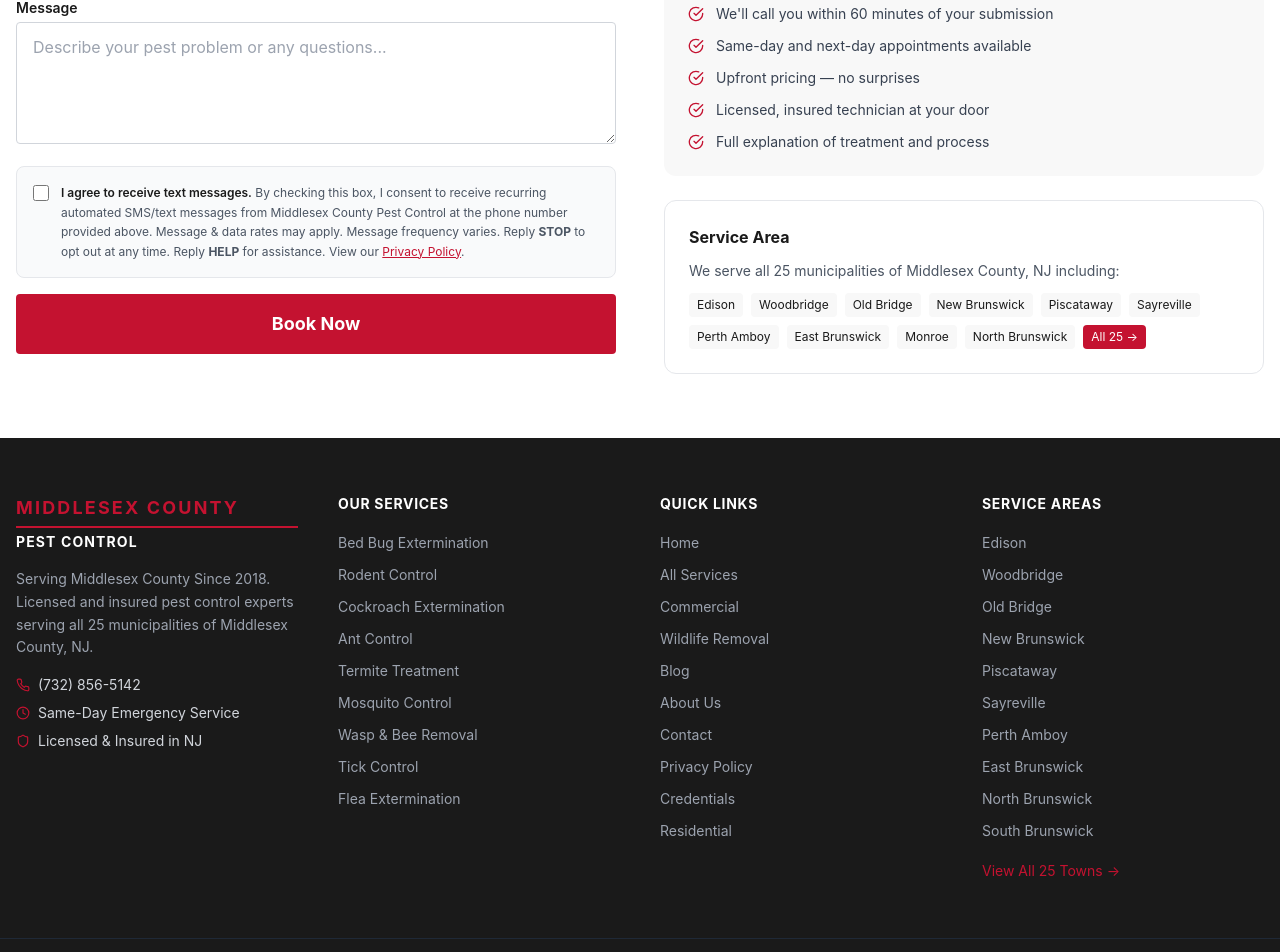
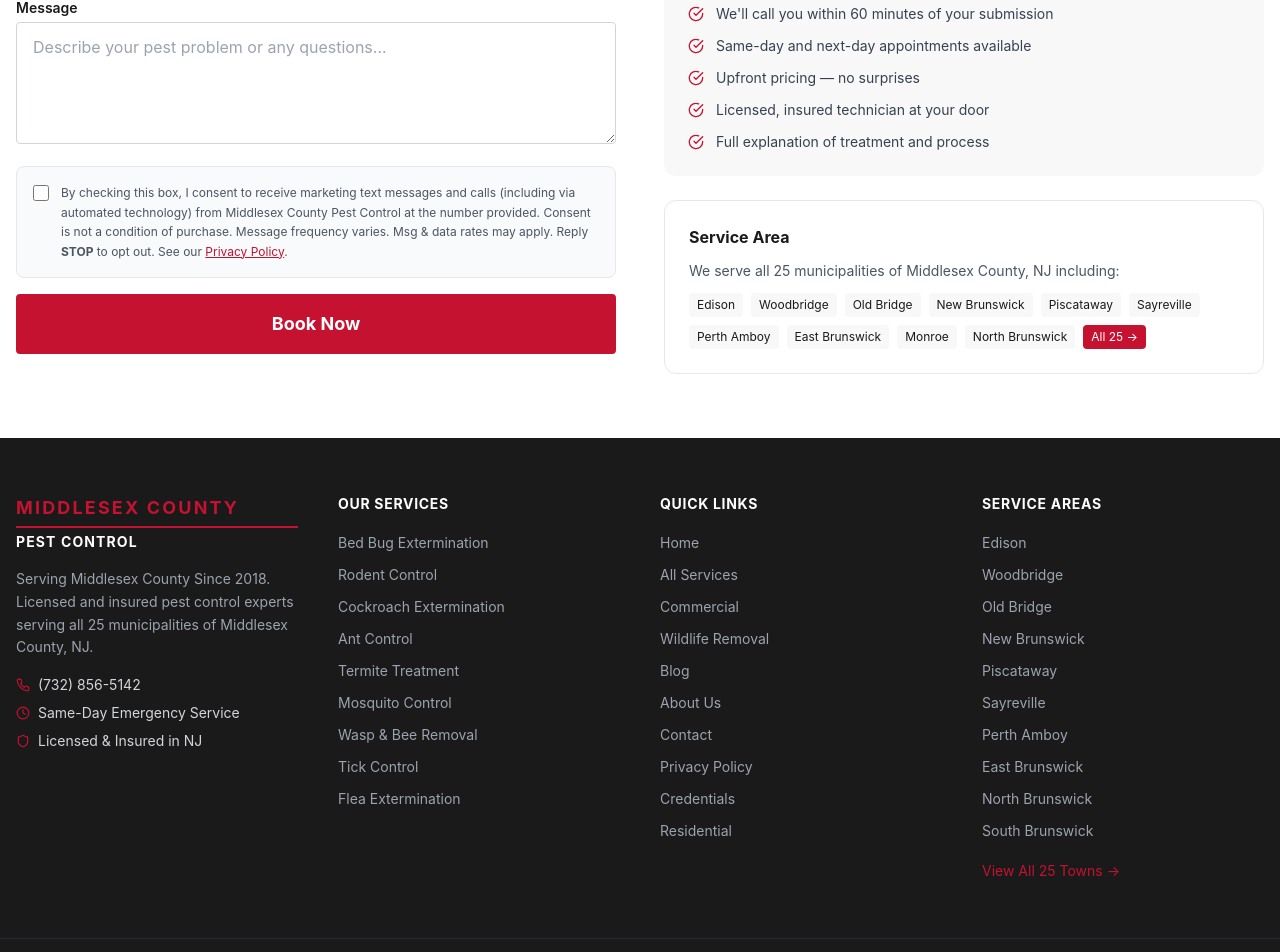
Before and after one commit to jeremyecker/middlesexcountypestcontrol, a Next.js app: page /contact in a window 1280 px wide. Shown: the part 864-1816 px from the top of the page. Built offline with nearby package versions, Linux system fonts and the light colour scheme; no server answers.

Commit message:
feat: add consent audit trail (3 audit keys + TCPA upgrade) — BOTH forms
Closes #31

```diff
--- a/app/contact/ContactClient.tsx
+++ b/app/contact/ContactClient.tsx
@@ -54,6 +54,9 @@ export default function ContactPageClient() {
           website: 'middlesexcountypestcontrol.com',
           status: 'new',
           sms_consent: formData.smsConsent,
+          consentTimestamp: new Date().toISOString(),
+          consentPageUrl: window.location.href,
+          consentTextVersion: 'middlesexcountypestcontrol.com-contact-v1',
           lead_metadata: {
             pest_type: formData.service || 'general',
             message: formData.message,
@@ -160,7 +163,7 @@ export default function ContactPageClient() {
                       className="mt-0.5 h-4 w-4 accent-primary flex-shrink-0 cursor-pointer"
                     />
                     <label htmlFor="smsConsent" className="text-xs text-gray-600 leading-relaxed cursor-pointer">
-                      <span className="font-semibold text-dark">I agree to receive text messages.</span> By checking this box, I consent to receive recurring automated SMS/text messages from Middlesex County Pest Control at the phone number provided above. Message &amp; data rates may apply. Message frequency varies. Reply <strong>STOP</strong> to opt out at any time. Reply <strong>HELP</strong> for assistance. View our{' '}
+                      By checking this box, I consent to receive marketing text messages and calls (including via automated technology) from Middlesex County Pest Control at the number provided. Consent is not a condition of purchase. Message frequency varies. Msg &amp; data rates may apply. Reply <strong>STOP</strong> to opt out. See our{' '}
                       <Link href="/privacy" className="text-primary underline hover:no-underline">Privacy Policy</Link>.
                     </label>
                   </div>
--- a/components/QuoteForm.tsx
+++ b/components/QuoteForm.tsx
@@ -64,6 +64,9 @@ export default function QuoteForm() {
           website: 'middlesexcountypestcontrol.com',
           status: 'new',
           sms_consent: formData.smsConsent,
+          consentTimestamp: new Date().toISOString(),
+          consentPageUrl: window.location.href,
+          consentTextVersion: 'middlesexcountypestcontrol.com-home-v1',
           lead_metadata: {
             pest_type: formData.service || 'general',
             page_url: typeof window !== 'undefined' ? window.location.href : '',
@@ -145,7 +148,7 @@ export default function QuoteForm() {
           className="mt-0.5 h-4 w-4 accent-primary flex-shrink-0 cursor-pointer"
         />
         <label htmlFor="hpq-sms" className="text-xs text-gray-600 leading-relaxed cursor-pointer">
-          <span className="font-semibold text-dark">I agree to receive text messages.</span> By checking this box, I consent to receive recurring automated SMS/text messages from {SITE_NAME} at the phone number provided. Message &amp; data rates may apply. Reply <strong>STOP</strong> to opt out. View our{' '}
+          By checking this box, I consent to receive marketing text messages and calls (including via automated technology) from {SITE_NAME} at the number provided. Consent is not a condition of purchase. Message frequency varies. Msg &amp; data rates may apply. Reply <strong>STOP</strong> to opt out. See our{' '}
           <Link href="/privacy" className="text-primary underline hover:no-underline">Privacy Policy</Link>.
         </label>
       </div>
```
